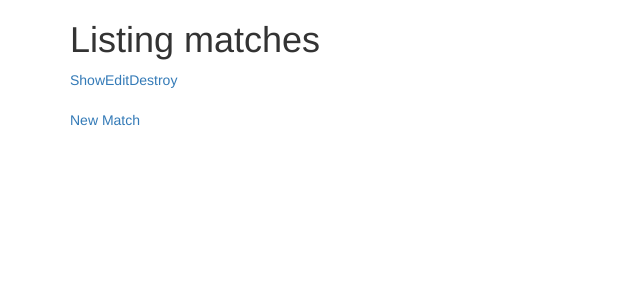
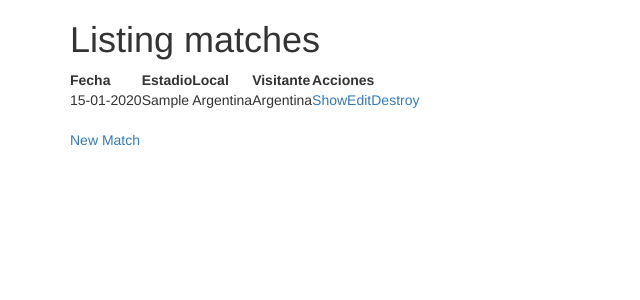
Before and after one commit to ArmandoMendoza/quiniela, a Rails app: page /matches in a window 1280 px wide. Shown: the top 300 px of the page, without its empty margins (0-640 px from the left). Run offline with Rails 7, Linux system fonts and the light colour scheme; data comes from the database, SQL or seed files in the repository; tables that the repository leaves empty hold one stand-in row (values such as "Sample post"); style sheets or scripts are compiled from the project's sources; some libraries are stand-ins or nearby versions.

Commit message:
Add some improvements to interface of matches.

```diff
--- a/app/controllers/matches_controller.rb
+++ b/app/controllers/matches_controller.rb
@@ -15,10 +15,12 @@ class MatchesController < ApplicationController
   # GET /matches/new
   def new
     @match = Match.new
+    @groups = Group.all.includes(:teams)
   end
 
   # GET /matches/1/edit
   def edit
+    @groups = Group.all.includes(:teams)
   end
 
   # POST /matches
@@ -31,6 +33,7 @@ class MatchesController < ApplicationController
         format.html { redirect_to @match, notice: 'Match was successfully created.' }
         format.json { render :show, status: :created, location: @match }
       else
+        @groups = Group.all.includes(:teams)
         format.html { render :new }
         format.json { render json: @match.errors, status: :unprocessable_entity }
       end
@@ -45,6 +48,7 @@ class MatchesController < ApplicationController
         format.html { redirect_to @match, notice: 'Match was successfully updated.' }
         format.json { render :show, status: :ok, location: @match }
       else
+        @groups = Group.all.includes(:teams)
         format.html { render :edit }
         format.json { render json: @match.errors, status: :unprocessable_entity }
       end
--- a/app/models/match.rb
+++ b/app/models/match.rb
@@ -1,6 +1,7 @@
 class Match < ActiveRecord::Base
   has_many :scores
-  validates_presence_of :stadium
+  validates_presence_of :stadium, :date, :visitor_team_id, :local_team_id
+
   def visitor
     Team.find(visitor_team_id)
   end
--- a/app/models/team.rb
+++ b/app/models/team.rb
@@ -1,3 +1,4 @@
 class Team < ActiveRecord::Base
   belongs_to :group
+  default_scope -> { order(:pos) }
 end
--- a/app/views/matches/index.html.erb
+++ b/app/views/matches/index.html.erb
@@ -1,15 +1,21 @@
 <h1>Listing matches</h1>
-
 <table>
   <thead>
     <tr>
-      <th colspan="3"></th>
+      <th>Fecha</th>
+      <th>Estadio</th>
+      <th>Local</th>
+      <th>Visitante</th>
+      <th colspan="3">Acciones</th>
     </tr>
   </thead>
-
   <tbody>
     <% @matches.each do |match| %>
       <tr>
+        <td><%= match.date.strftime('%d-%m-%Y') %></td>
+        <td><%= match.stadium %></td>
+        <td><%= match.local.name %></td>
+        <td><%= match.visitor.name %></td>
         <td><%= link_to 'Show', match %></td>
         <td><%= link_to 'Edit', edit_match_path(match) %></td>
         <td><%= link_to 'Destroy', match, method: :delete, data: { confirm: 'Are you sure?' } %></td>
```
Also changed, not shown: app/views/matches/_form.html.erb (+6 -6 lines).
